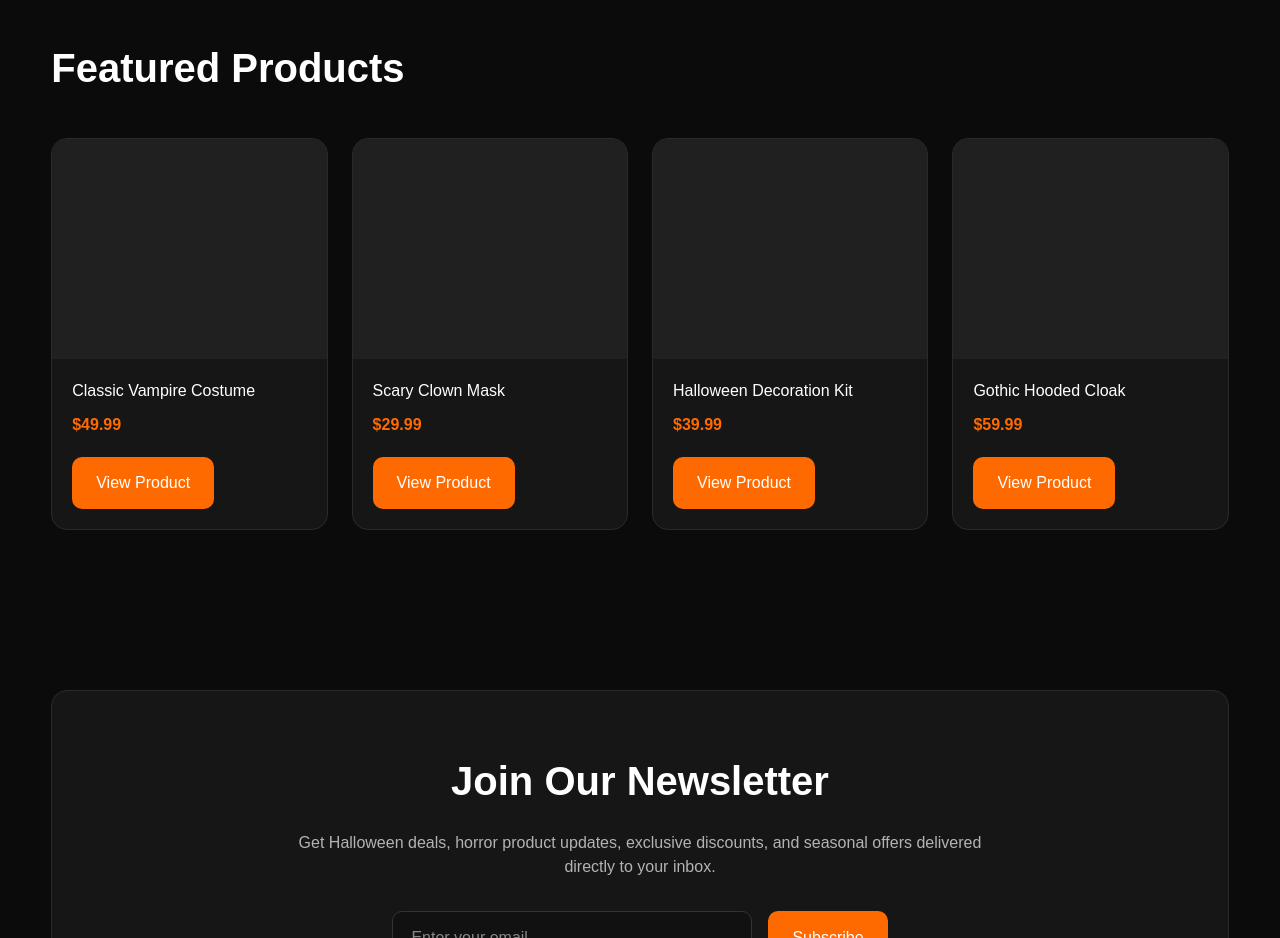
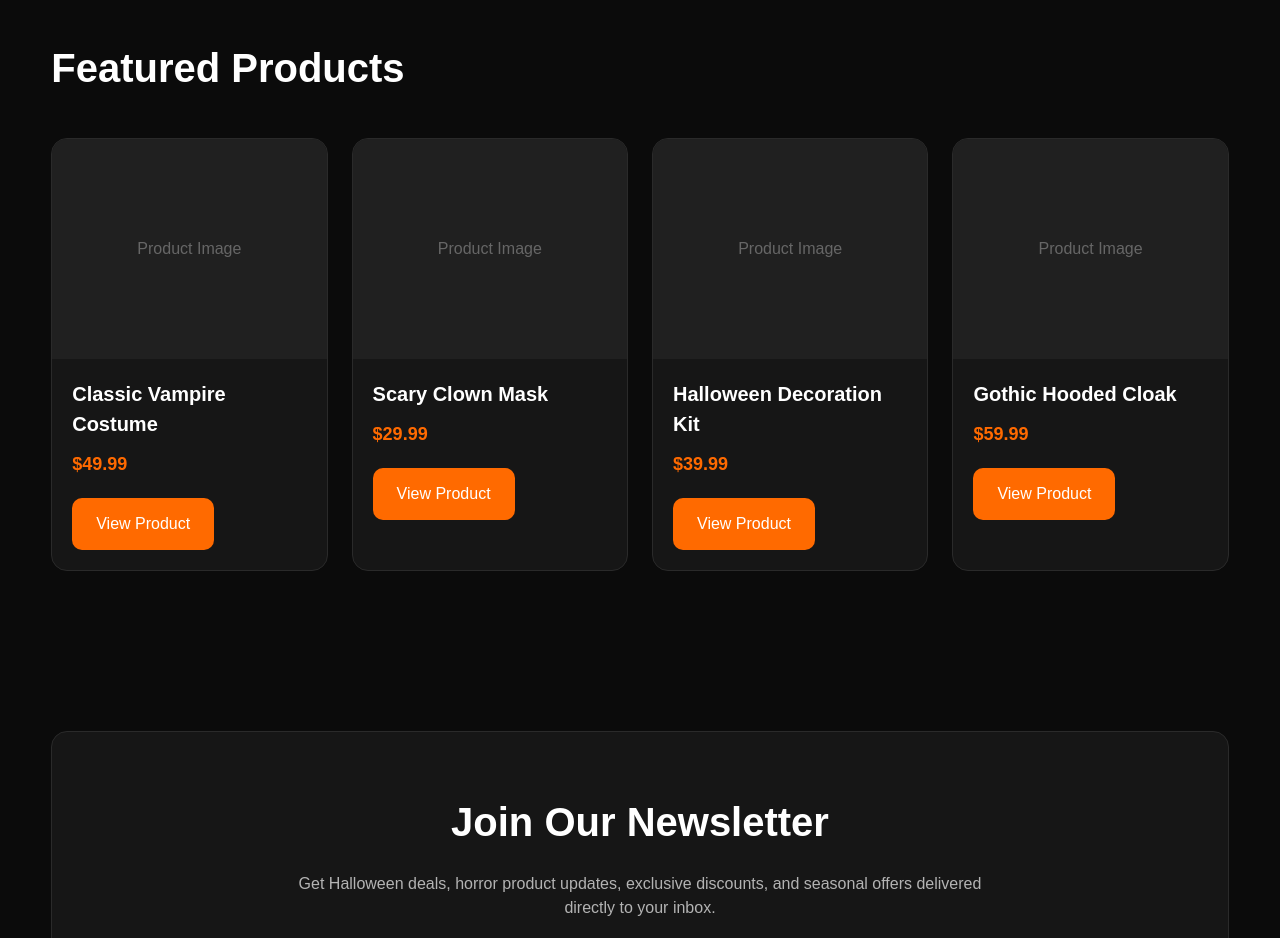
Before and after one commit to RaniaAkramm/lividshop, a Next.js app: page / in a window 1280 px wide. Shown: the part 1120-2058 px from the top of the page. Built offline with nearby package versions, Linux system fonts and the light colour scheme.

Commit message:
Refactor FeaturedProducts to use ProductCard component

```diff
--- a/components/FeaturedProducts.tsx
+++ b/components/FeaturedProducts.tsx
@@ -1,4 +1,4 @@
-import Link from "next/link";
+import ProductCard from "@/components/ProductCard";
 
 const products = [
   {
@@ -37,45 +37,12 @@ export default function FeaturedProducts() {
           style={{ marginTop: "40px" }}
         >
           {products.map((product) => (
-            <div
+            <ProductCard
               key={product.id}
-              className="card"
-            >
-              <div
-                style={{
-                  height: "220px",
-                  background: "#202020",
-                }}
-              />
-
-              <div style={{ padding: "20px" }}>
-
-                <h3>{product.name}</h3>
-
-                <p
-                  style={{
-                    marginTop: "10px",
-                    color: "#ff6a00",
-                    fontWeight: 700,
-                  }}
-                >
-                  {product.price}
-                </p>
-
-                <Link
-                  href={`/product/${product.id}`}
-                  className="btn-primary"
-                  style={{
-                    display: "inline-block",
-                    marginTop: "20px",
-                  }}
-                >
-                  View Product
-                </Link>
-
-              </div>
-
-            </div>
+              id={product.id}
+              name={product.name}
+              price={product.price}
+            />
           ))}
         </div>
 
```
